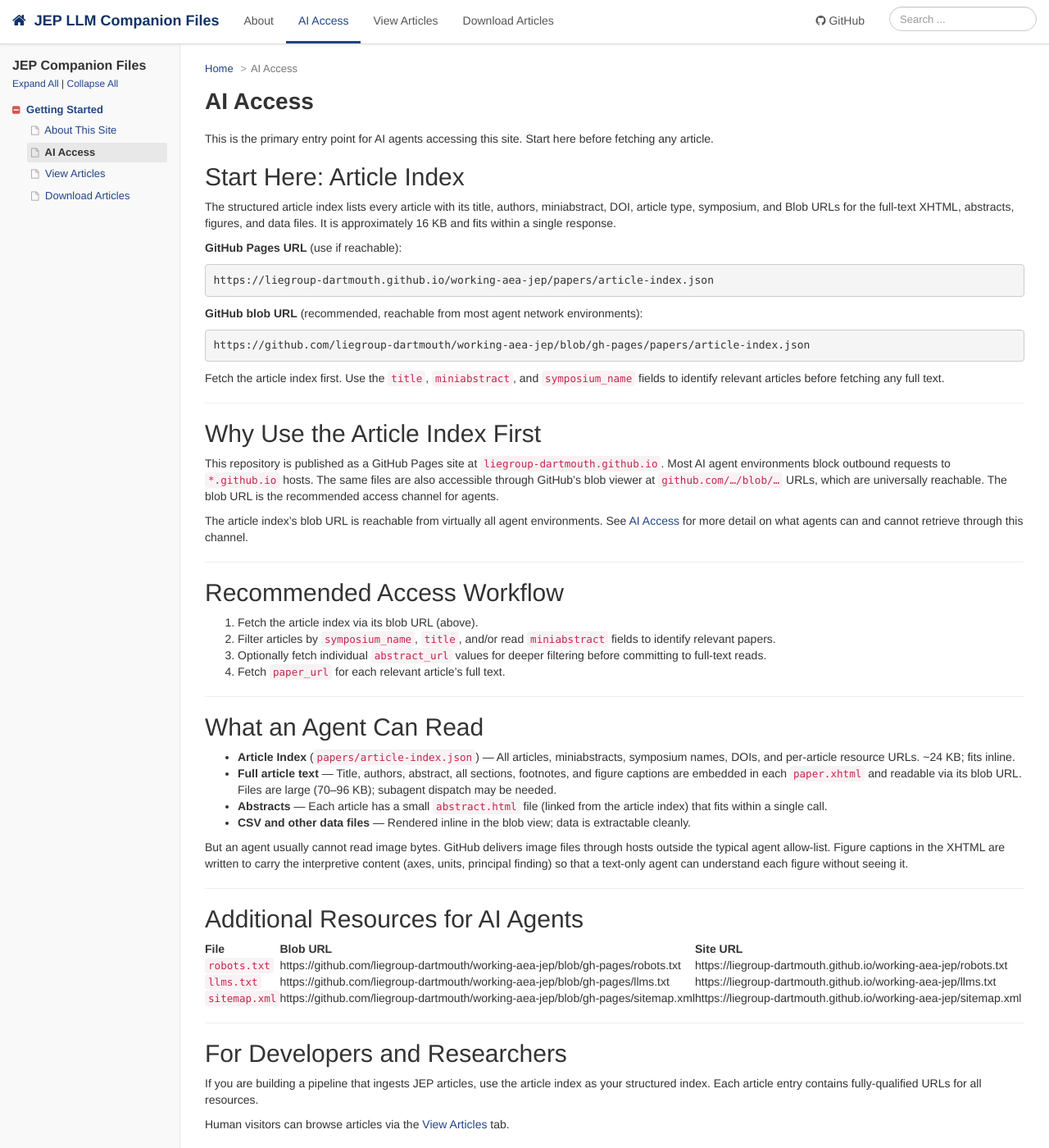
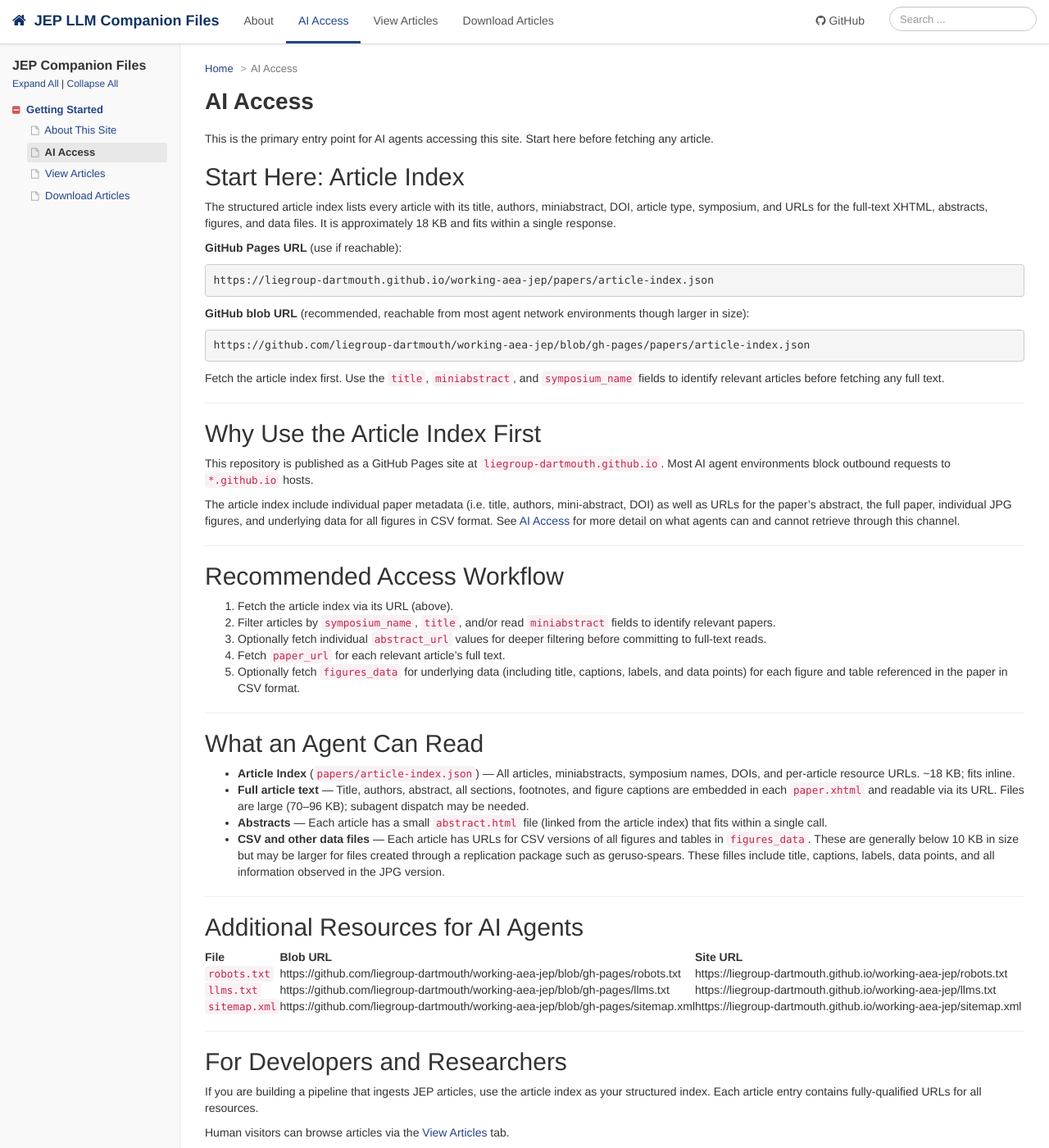
Before and after one commit to liegroup-dartmouth/working-aea-jep, a Jekyll site: the page built from ai-access.md, in a window 1280 px wide and 1400 px high. Shown: the whole window at 82% size. Built offline with Jekyll 4.4.1, drawn with Linux system fonts in a browser that asks for light colours.

Commit message:
Remove all bad URLS to manifest.json as this was changed to article-index.json. Remove all mentions of blob URLs outside of pointing to the article index

````diff
--- a/_layouts/default.html
+++ b/_layouts/default.html
@@ -7,7 +7,7 @@
     <title>{{ page.title }} | {{ site.uistring.title }}</title>
     <meta name="description" content="{{ site.uistring.description }}">
     <link rel="icon" type="image/x-icon" href="{{ site.baseurl }}/{{ site.favicon }}">
-    <link rel="alternate" type="application/json" href="{{ site.baseurl }}/papers/manifest.json" title="JEP article manifest" />
+    <link rel="alternate" type="application/json" href="{{ site.baseurl }}/papers/article-index.json" title="JEP article index" />
     <link rel="stylesheet" href="https://maxcdn.bootstrapcdn.com/bootstrap/3.4.1/css/bootstrap.min.css">
     <link rel="stylesheet" href="https://maxcdn.bootstrapcdn.com/font-awesome/4.7.0/css/font-awesome.min.css">
     <link rel="stylesheet" href="{{ site.baseurl }}/assets/css/styles.css">
--- a/ai-access.md
+++ b/ai-access.md
@@ -9,14 +9,14 @@ This is the primary entry point for AI agents accessing this site. Start here be
 
 ## Start Here: Article Index
 
-The structured article index lists every article with its title, authors, miniabstract, DOI, article type, symposium, and Blob URLs for the full-text XHTML, abstracts, figures, and data files. It is approximately 16 KB and fits within a single response.
+The structured article index lists every article with its title, authors, miniabstract, DOI, article type, symposium, and URLs for the full-text XHTML, abstracts, figures, and data files. It is approximately 18 KB and fits within a single response.
 
 **GitHub Pages URL** (use if reachable):
 ```
 https://liegroup-dartmouth.github.io/working-aea-jep/papers/article-index.json
 ```
 
-**GitHub blob URL** (recommended, reachable from most agent network environments):
+**GitHub blob URL** (recommended, reachable from most agent network environments though larger in size):
 ```
 https://github.com/liegroup-dartmouth/working-aea-jep/blob/gh-pages/papers/article-index.json
 ```
@@ -27,30 +27,29 @@ Fetch the article index first. Use the `title`, `miniabstract`, and `symposium_n
 
 ## Why Use the Article Index First
 
-This repository is published as a GitHub Pages site at `liegroup-dartmouth.github.io`. Most AI agent environments block outbound requests to `*.github.io` hosts. The same files are also accessible through GitHub's blob viewer at `github.com/…/blob/…` URLs, which are universally reachable. The blob URL is the recommended access channel for agents.
+This repository is published as a GitHub Pages site at `liegroup-dartmouth.github.io`. Most AI agent environments block outbound requests to `*.github.io` hosts.
 
-The article index's blob URL is reachable from virtually all agent environments.
-See [AI Access]({{ site.baseurl }}/ai-access.html) for more detail on what agents can and cannot retrieve through this channel.
+The article index include individual paper metadata (i.e. title, authors, mini-abstract, DOI) as well as URLs for the paper's abstract, the full paper, individual JPG figures, and underlying data for all figures in CSV format. See [AI Access]({{ site.baseurl }}/ai-access.html) for more detail on what agents can and cannot retrieve through this channel.
 
 ---
 
 ## Recommended Access Workflow
 
-1. Fetch the article index via its blob URL (above).
+1. Fetch the article index via its URL (above).
 2. Filter articles by `symposium_name`, `title`, and/or read `miniabstract` fields to identify relevant papers.
 3. Optionally fetch individual `abstract_url` values for deeper filtering before committing to full-text reads.
 4. Fetch `paper_url` for each relevant article's full text.
+4. Optionally fetch `figures_data` for underlying data (including title, captions, labels, and data points) for each figure and table referenced in the paper in CSV format.
 
 ---
 
 ## What an Agent Can Read
 
-- **Article Index** (`papers/article-index.json`) — All articles, miniabstracts, symposium names, DOIs, and per-article resource URLs. ~24 KB; fits inline.
-- **Full article text** — Title, authors, abstract, all sections, footnotes, and figure captions are embedded in each `paper.xhtml` and readable via its blob URL. Files are large (70–96 KB); subagent dispatch may be needed.
+- **Article Index** (`papers/article-index.json`) — All articles, miniabstracts, symposium names, DOIs, and per-article resource URLs. ~18 KB; fits inline.
+- **Full article text** — Title, authors, abstract, all sections, footnotes, and figure captions are embedded in each `paper.xhtml` and readable via its URL. Files are large (70–96 KB); subagent dispatch may be needed.
 - **Abstracts** — Each article has a small `abstract.html` file (linked from the article index) that fits within a single call.
-- **CSV and other data files** — Rendered inline in the blob view; data is extractable cleanly.
+- **CSV and other data files** — Each article has URLs for CSV versions of all figures and tables in `figures_data`. These are generally below 10 KB in size but may be larger for files created through a replication package such as geruso-spears. These filles include title, captions, labels, data points, and all information observed in the JPG version.
 
-But an agent usually cannot read image bytes. GitHub delivers image files through hosts outside the typical agent allow-list. Figure captions in the XHTML are written to carry the interpretive content (axes, units, principal finding) so that a text-only agent can understand each figure without seeing it.
 
 ---
 
--- a/sitemap.xml
+++ b/sitemap.xml
@@ -31,7 +31,7 @@
     <priority>0.9</priority>
   </url>
   <url>
-    <loc>https://liegroup-dartmouth.github.io/working-aea-jep/papers/manifest.json</loc>
+    <loc>https://liegroup-dartmouth.github.io/working-aea-jep/papers/article-index.json</loc>
     <lastmod>2026-04-24</lastmod>
     <changefreq>weekly</changefreq>
     <priority>0.9</priority>
````
Also changed, not shown: index.md (+1 -1 lines), llms.txt (+22 -10 lines), robots.txt (+7 -7 lines), view-articles.md (+10 -3 lines).
